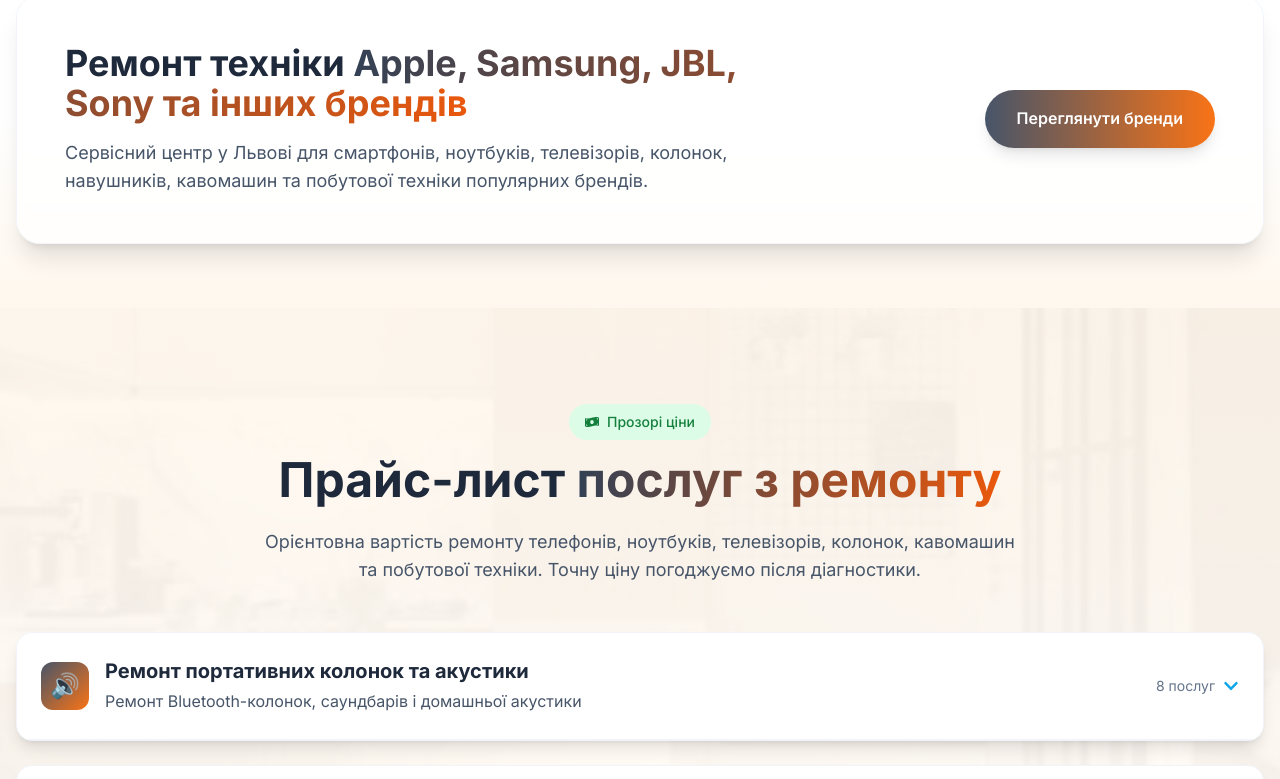
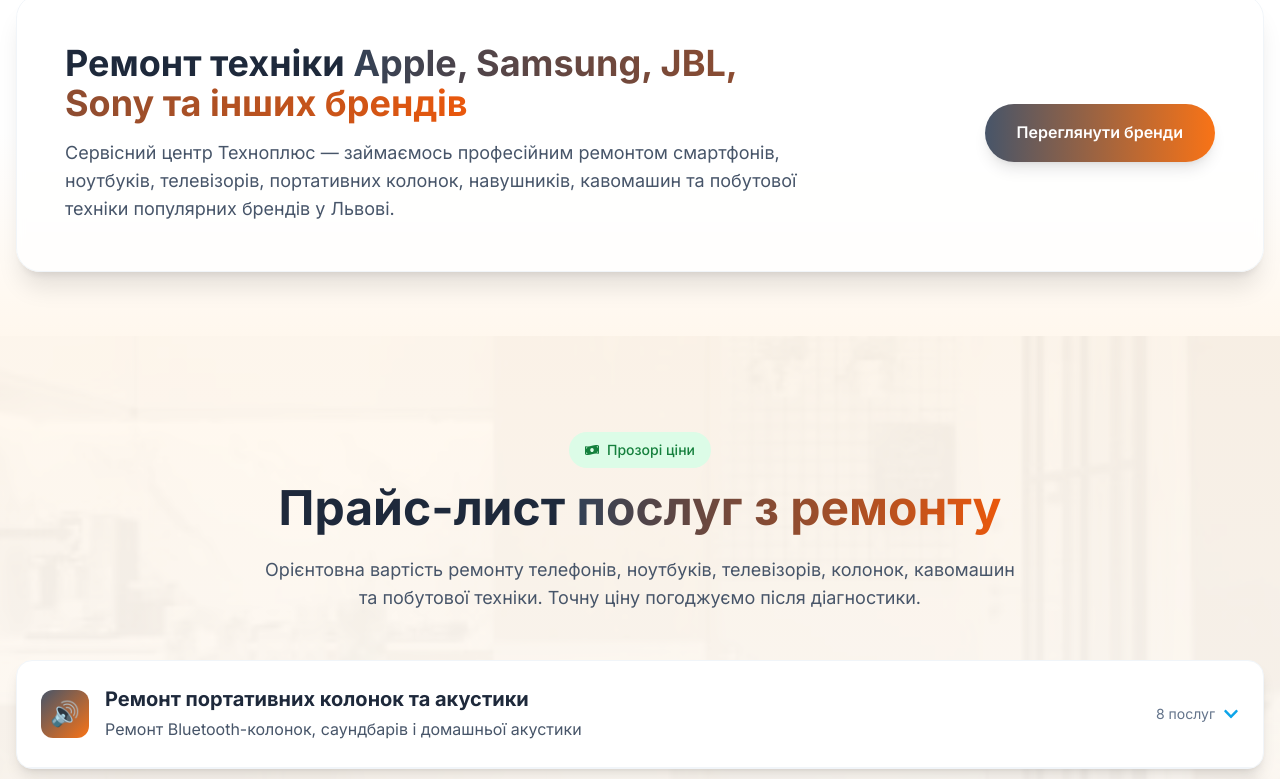
Before and after one commit to Areboot-andrew/Texnoplus, a React (Vite) app: page / in a window 1280 px wide. Shown: the part 3433-4212 px from the top of the page. Built offline with nearby package versions, Linux system fonts and the light colour scheme.

Commit message:
Update SEO text in HomePage brands banner

```diff
--- a/src/pages/HomePage.tsx
+++ b/src/pages/HomePage.tsx
@@ -78,7 +78,7 @@
                                 </span>
                             </h2>
                             <p className="text-lg text-neutral-600">
-                                Сервісний центр у Львові для смартфонів, ноутбуків, телевізорів, колонок, навушників, кавомашин та побутової техніки популярних брендів.
+                                Сервісний центр Техноплюс — займаємось професійним ремонтом смартфонів, ноутбуків, телевізорів, портативних колонок, навушників, кавомашин та побутової техніки популярних брендів у Львові.
                             </p>
                         </div>
 
```
